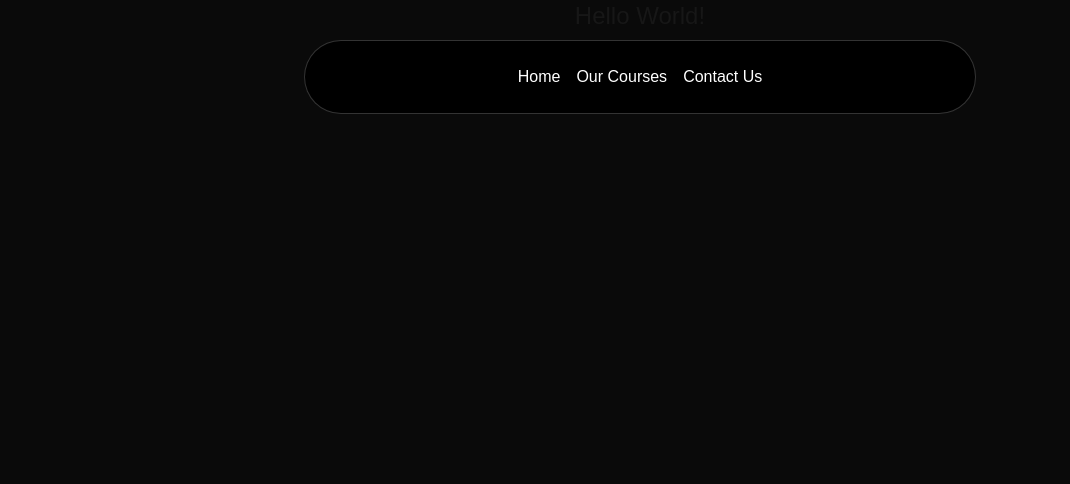
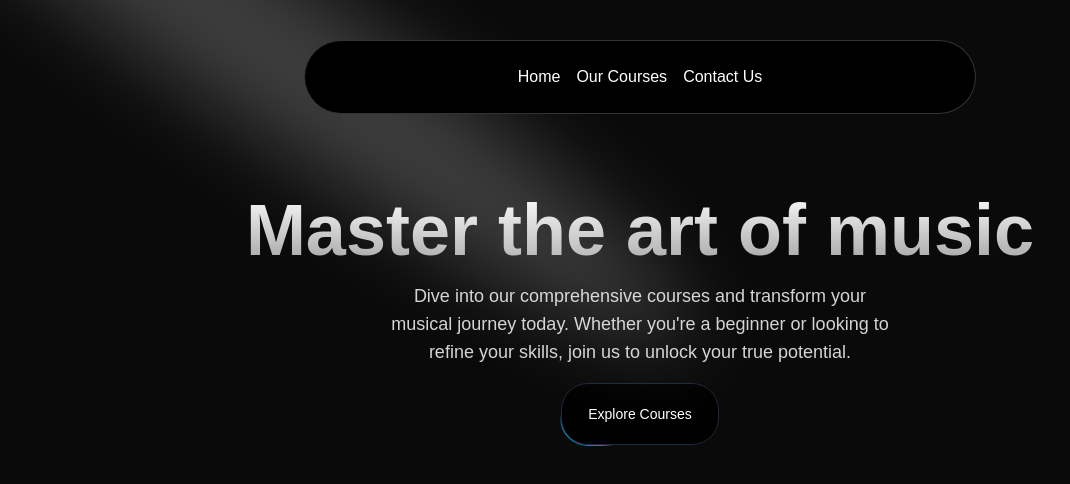
Before and after one commit to theamit00/artofmusic, a Next.js app: page / in a window 1280 px wide. Shown: the top 484 px of the page, without its empty margins (0-1070 px from the left). Built offline with nearby package versions, Linux system fonts and the light colour scheme.

Commit message:
herosection added

```diff
--- a/src/app/page.tsx
+++ b/src/app/page.tsx
@@ -1,10 +1,9 @@
+import HeroSection from "@/components/HeroSection";
 
 export default function Home() {
   return (
     <main className="min-h-screen bg-black/[0.96] antialiased bg-grid-white/[0.0]" >
-      <h1 className="text-2xl text-center ">
-        Hello World!
-      </h1>
+      <HeroSection/>
     </main>
   );
 }
--- /dev/null
+++ b/src/components/HeroSection.tsx
@@ -0,0 +1,31 @@
+import Link from "next/link";
+import { Spotlight } from "./ui/Spotlight";
+import { Button } from "./ui/moving-border";
+
+const HeroSection = () => {
+  return (
+    <div className="h-auto md:h-[40rem] w-full rounded-md flex flex-col items-center justify-center relative  mx-auto py-10 ">
+        <Spotlight
+        className="-top-40 left-0 md:left-60 md:-top-20"
+        fill="white"
+      />
+      <div className="p-4 text-center">
+        <h1 className="mt-20 md:mt-0 text-4xl md:text-7xl font-bold bg-clip-text text-transparent bg-gradient-to-b from-neutral-50 to-neutral-400">
+          Master the art of music
+        </h1>
+        <p className="mt-4 font-normal text-base md:text-lg text-neutral-300 max-w-lg mx-auto" >
+          Dive into our comprehensive courses and transform your musical journey
+          today. Whether you&apos;re a beginner or looking to refine your
+          skills, join us to unlock your true potential.
+        </p>
+        <div className="mt-4">
+          <Button className="bg-white dark:bg-black text-black dark:text-white border-neutral-200 dark:border-slate-800" >
+          <Link href="/courses">Explore Courses</Link>
+          </Button>
+        </div>
+      </div>
+    </div>
+  );
+}
+
+export default HeroSection
--- a/src/components/Navbar.tsx
+++ b/src/components/Navbar.tsx
@@ -2,7 +2,7 @@
 
 import React, { useState } from "react";
 import { HoveredLink, Menu, MenuItem } from "./ui/navbar-menu";
-import { cn } from "@/utils/utils";
+import { cn } from "@/lib/utils";
 import Link from "next/link";
 const Navbar = ({className} : {className? : string}) => {
     const [active, setActive] = useState<string | null>(null);
--- /dev/null
+++ b/src/components/ui/Spotlight.tsx
@@ -0,0 +1,56 @@
+import React from "react";
+import { cn } from "@/lib/utils";
+
+type SpotlightProps = {
+  className?: string;
+  fill?: string;
+};
+
+export const Spotlight = ({ className, fill }: SpotlightProps) => {
+  return (
+    <svg
+      className={cn(
+        "animate-spotlight pointer-events-none absolute z-[1]  h-[169%] w-[138%] lg:w-[84%] opacity-0",
+        className
+      )}
+      xmlns="http://www.w3.org/2000/svg"
+      viewBox="0 0 3787 2842"
+      fill="none"
+    >
+      <g filter="url(#filter)">
+        <ellipse
+          cx="1924.71"
+          cy="273.501"
+          rx="1924.71"
+          ry="273.501"
+          transform="matrix(-0.822377 -0.568943 -0.568943 0.822377 3631.88 2291.09)"
+          fill={fill || "white"}
+          fillOpacity="0.21"
+        ></ellipse>
+      </g>
+      <defs>
+        <filter
+          id="filter"
+          x="0.860352"
+          y="0.838989"
+          width="3785.16"
+          height="2840.26"
+          filterUnits="userSpaceOnUse"
+          colorInterpolationFilters="sRGB"
+        >
+          <feFlood floodOpacity="0" result="BackgroundImageFix"></feFlood>
+          <feBlend
+            mode="normal"
+            in="SourceGraphic"
+            in2="BackgroundImageFix"
+            result="shape"
+          ></feBlend>
+          <feGaussianBlur
+            stdDeviation="151"
+            result="effect1_foregroundBlur_1065_8"
+          ></feGaussianBlur>
+        </filter>
+      </defs>
+    </svg>
+  );
+};
--- /dev/null
+++ b/src/components/ui/moving-border.tsx
@@ -0,0 +1,139 @@
+"use client";
+import React from "react";
+import {
+  motion,
+  useAnimationFrame,
+  useMotionTemplate,
+  useMotionValue,
+  useTransform,
+} from "framer-motion";
+import { useRef } from "react";
+import { cn } from "@/lib/utils";
+
+export function Button({
+  borderRadius = "1.75rem",
+  children,
+  as: Component = "button",
+  containerClassName,
+  borderClassName,
+  duration,
+  className,
+  ...otherProps
+}: {
+  borderRadius?: string;
+  children: React.ReactNode;
+  as?: any;
+  containerClassName?: string;
+  borderClassName?: string;
+  duration?: number;
+  className?: string;
+  [key: string]: any;
+}) {
+  return (
+    <Component
+      className={cn(
+        "bg-transparent relative text-xl  h-16 w-40 p-[1px] overflow-hidden ",
+        containerClassName
+      )}
+      style={{
+        borderRadius: borderRadius,
+      }}
+      {...otherProps}
+    >
+      <div
+        className="absolute inset-0"
+        style={{ borderRadius: `calc(${borderRadius} * 0.96)` }}
+      >
+        <MovingBorder duration={duration} rx="30%" ry="30%">
+          <div
+            className={cn(
+              "h-20 w-20 opacity-[0.8] bg-[radial-gradient(var(--sky-500)_40%,transparent_60%)]",
+              borderClassName
+            )}
+          />
+        </MovingBorder>
+      </div>
+
+      <div
+        className={cn(
+          "relative bg-slate-900/[0.8] border border-slate-800 backdrop-blur-xl text-white flex items-center justify-center w-full h-full text-sm antialiased",
+          className
+        )}
+        style={{
+          borderRadius: `calc(${borderRadius} * 0.96)`,
+        }}
+      >
+        {children}
+      </div>
+    </Component>
+  );
+}
+
+export const MovingBorder = ({
+  children,
+  duration = 2000,
+  rx,
+  ry,
+  ...otherProps
+}: {
+  children: React.ReactNode;
+  duration?: number;
+  rx?: string;
+  ry?: string;
+  [key: string]: any;
+}) => {
+  const pathRef = useRef<any>();
+  const progress = useMotionValue<number>(0);
+
+  useAnimationFrame((time) => {
+    const length = pathRef.current?.getTotalLength();
+    if (length) {
+      const pxPerMillisecond = length / duration;
+      progress.set((time * pxPerMillisecond) % length);
+    }
+  });
+
+  const x = useTransform(
+    progress,
+    (val) => pathRef.current?.getPointAtLength(val).x
+  );
+  const y = useTransform(
+    progress,
+    (val) => pathRef.current?.getPointAtLength(val).y
+  );
+
+  const transform = useMotionTemplate`translateX(${x}px) translateY(${y}px) translateX(-50%) translateY(-50%)`;
+
+  return (
+    <>
+      <svg
+        xmlns="http://www.w3.org/2000/svg"
+        preserveAspectRatio="none"
+        className="absolute h-full w-full"
+        width="100%"
+        height="100%"
+        {...otherProps}
+      >
+        <rect
+          fill="none"
+          width="100%"
+          height="100%"
+          rx={rx}
+          ry={ry}
+          ref={pathRef}
+        />
+      </svg>
+      <motion.div
+        style={{
+          position: "absolute",
+          top: 0,
+          left: 0,
+          display: "inline-block",
+          transform,
+        }}
+      >
+        {children}
+      </motion.div>
+    </>
+  );
+};
--- a/tailwind.config.ts
+++ b/tailwind.config.ts
@@ -1,4 +1,21 @@
 import type { Config } from "tailwindcss";
+// const defaultTheme = require("tailwindcss/defaultTheme");
+const colors = require("tailwindcss/colors");
+const {
+  default: flattenColorPalette,
+} = require("tailwindcss/lib/util/flattenColorPalette");
+
+// Plugin to add each Tailwind color as a global CSS variable
+function addVariablesForColors({ addBase, theme }: any) {
+  const allColors = flattenColorPalette(theme("colors"));
+  const newVars = Object.fromEntries(
+    Object.entries(allColors).map(([key, val]) => [`--${key}`, val])
+  );
+
+  addBase({
+    ":root": newVars,
+  });
+}
 
 const config: Config = {
   content: [
@@ -13,8 +30,26 @@ const config: Config = {
         background: "var(--background)",
         foreground: "var(--foreground)",
       },
+      animation: {
+        spotlight: "spotlight 2s ease .75s 1 forwards",
+      },
+      keyframes: {
+        spotlight: {
+          "0%": {
+            opacity: "0",
+            transform: "translate(-72%, -62%) scale(0.5)",
+          },
+          "100%": {
+            opacity: "1",
+            transform: "translate(-50%,-40%) scale(1)",
+          },
+        },
+      },
     },
   },
-  plugins: [],
+  plugins: [
+    addVariablesForColors,
+  ],
 };
+
 export default config;
```
Also changed, not shown: src/lib/utils.ts (line endings or trailing spaces).
